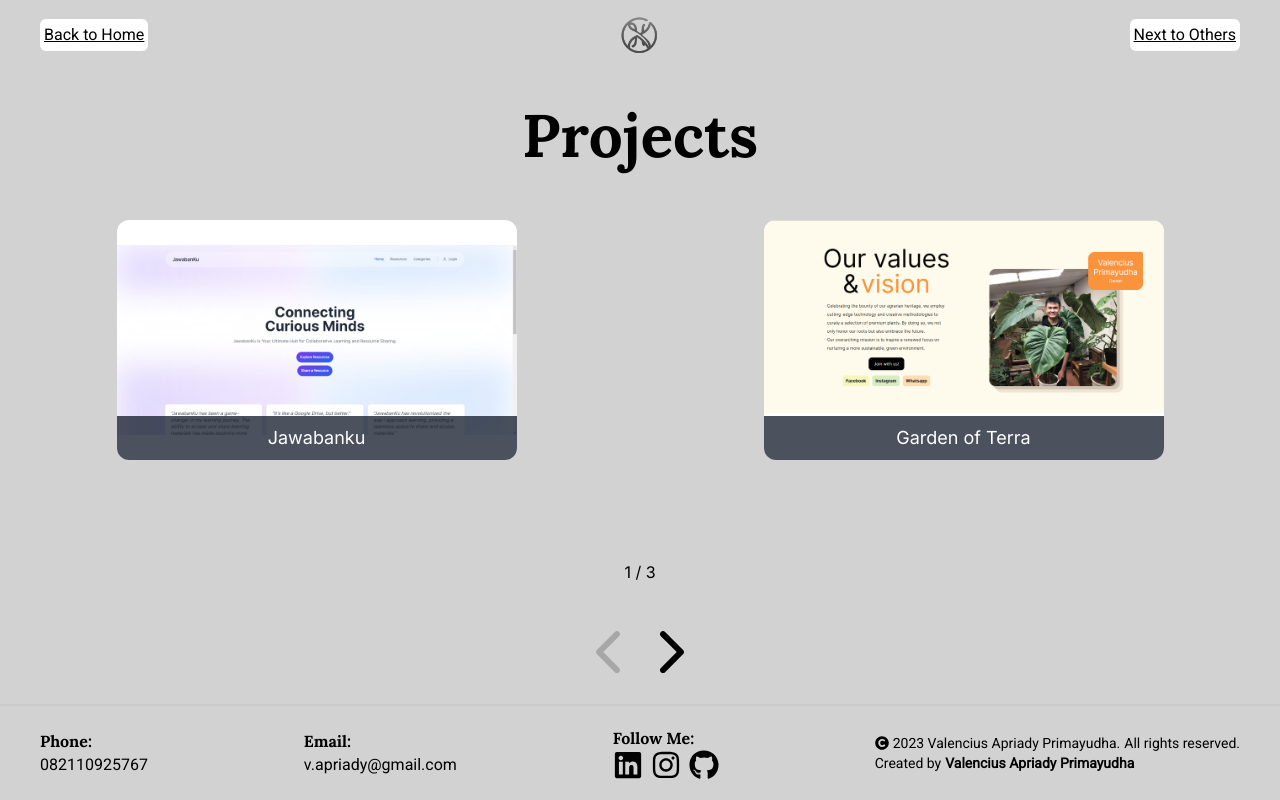
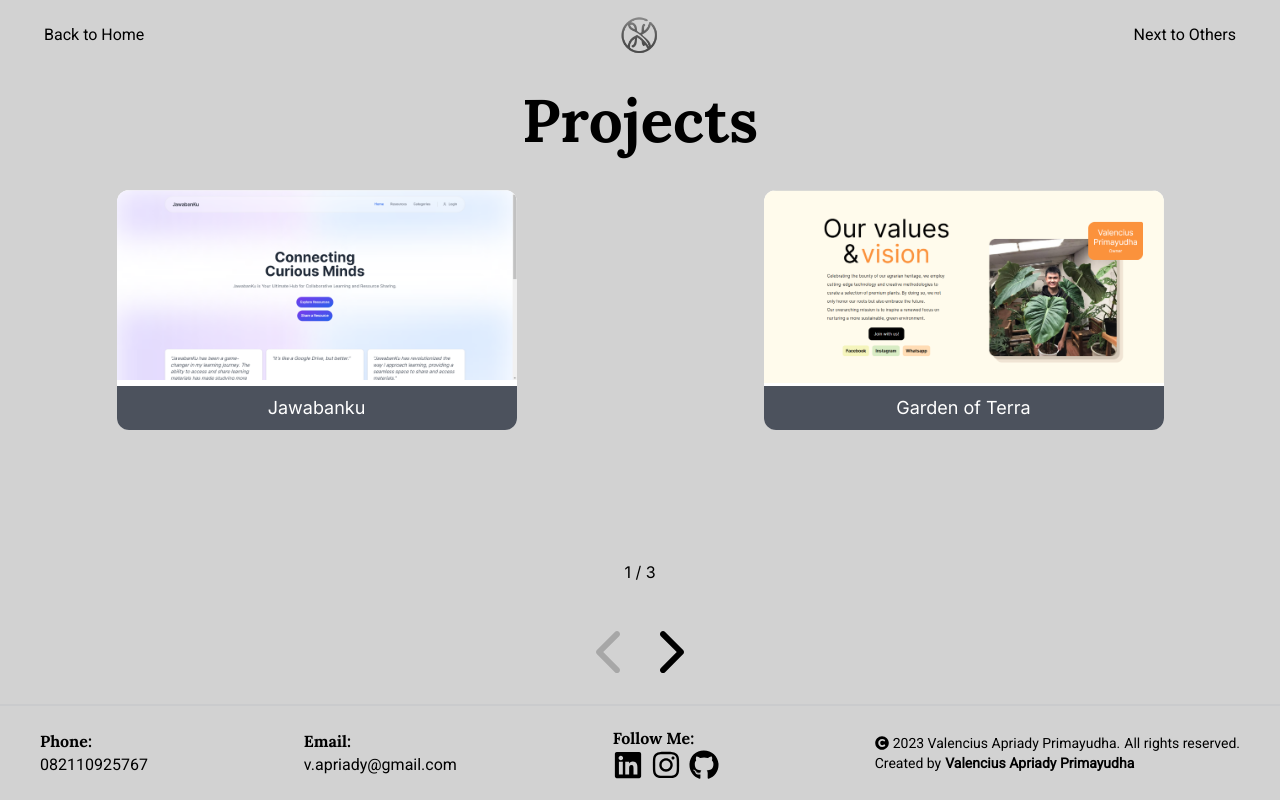
Before and after one commit to valenciusap17/valenciusapriady, a Next.js app: page /projects in a window 1280 px wide. Built offline with nearby package versions, Linux system fonts and the light colour scheme.

Commit message:
fix: change next and prev button as well fix bugs

```diff
--- a/src/app/others/page.tsx
+++ b/src/app/others/page.tsx
@@ -40,7 +40,7 @@ export default function Others() {
           <div className="w-full h-20 flex justify-between items-center px-10">
             <Link href="/..">
               <div
-                className={` ${roboto.className} underline cursor-pointer w-auto p-1 rounded-md bg-white hover:p-2 hover:duration-200`}
+                className={` ${roboto.className} hover:underline cursor-pointer w-auto p-1 rounded-md hover:scale-110 hover:p-2 hover:duration-200`}
               >
                 Back to Home
               </div>
@@ -53,7 +53,7 @@ export default function Others() {
             />
             <Link href="/../projects">
               <div
-                className={` ${roboto.className} underline cursor-pointer w-auto p-1 rounded-md bg-white hover:p-2 hover:duration-200`}
+                className={` ${roboto.className} hover:underline cursor-pointer w-auto p-1 rounded-md hover:scale-110 hover:p-2 hover:duration-200`}
               >
                 Next to Projects
               </div>
@@ -84,7 +84,7 @@ export default function Others() {
             >
               <SwiperSlide>
                 <Link href="https://drive.google.com/file/d/1aLGo-r5-vDSvnd4qNQD2Tegb333c6-_V/view?usp=sharing">
-                  <div className="w-[400px] h-60 bg-white flex flex-col rounded-xl overflow-hidden relative group cursor-pointer">
+                  <div className="w-[350px] h-52 md:w-[400px] md:h-60 bg-white flex flex-col rounded-xl overflow-hidden relative group cursor-pointer">
                     <Image
                       src="/images/dataslayer.png"
                       width={400}
@@ -125,7 +125,7 @@ export default function Others() {
               </SwiperSlide>
               <SwiperSlide>
                 <Link href="https://drive.google.com/file/d/1tgsN-lr3H7HapgxOVbYcz18_QMguLZcv/view">
-                  <div className="w-[400px] h-60 bg-white flex flex-col rounded-xl overflow-hidden relative group cursor-pointer">
+                  <div className="w-[350px] h-52 md:w-[400px] md:h-60 bg-white flex flex-col rounded-xl overflow-hidden relative group cursor-pointer">
                     <Image
                       src="/images/cainiao.png"
                       width={400}
--- a/src/app/projects/page.tsx
+++ b/src/app/projects/page.tsx
@@ -40,7 +40,7 @@ export default function Projects() {
           <div className="w-full h-20 flex justify-between items-center px-10">
             <Link href="/..">
               <div
-                className={` ${roboto.className} underline cursor-pointer w-auto p-1 rounded-md bg-white hover:p-2 hover:duration-200`}
+                className={` ${roboto.className} hover:underline cursor-pointer w-auto p-1 rounded-md hover:scale-110 hover:p-2 hover:duration-200`}
               >
                 Back to Home
               </div>
@@ -53,15 +53,14 @@ export default function Projects() {
             />
             <Link href="/../others">
               <div
-                className={` ${roboto.className} underline cursor-pointer w-auto p-1 rounded-md bg-white hover:p-2 hover:duration-200`}
+                className={` ${roboto.className} hover:underline cursor-pointer w-auto p-1 rounded-md hover:scale-110 hover:p-2 hover:duration-200`}
               >
                 Next to Others
               </div>
             </Link>
           </div>
           <div
-            className={`${lora.className} items-center flex flex-col `}
-            style={{ fontSize: "60px" }}
+            className={`${lora.className} items-center flex flex-col md:text-6xl  text-4xl`}
           >
             Projects
           </div>
@@ -86,7 +85,7 @@ export default function Projects() {
             >
               <SwiperSlide className="">
                 <Link href="https://rpl-frontend-freej1ng.vercel.app/">
-                  <div className="w-[400px] h-60 bg-white flex flex-col rounded-xl overflow-hidden relative group cursor-pointer justify-center items-center">
+                  <div className="w-[350px] h-52 md:w-[400px] md:h-60  bg-white flex flex-col rounded-xl overflow-hidden relative group cursor-pointer ">
                     <Image
                       src="/images/jawabanku.png"
                       width={400}
@@ -127,7 +126,7 @@ export default function Projects() {
               </SwiperSlide>
               <SwiperSlide>
                 <Link href="https://github.com/valenciusap17/gardenofterra">
-                  <div className="w-[400px] h-60 bg-white flex flex-col rounded-xl overflow-hidden relative group cursor-pointer">
+                  <div className="w-[350px] h-52 md:w-[400px] md:h-60 bg-white flex flex-col rounded-xl overflow-hidden relative group cursor-pointer">
                     <Image
                       src="/images/garden-of-terra.png"
                       width={400}
@@ -168,7 +167,7 @@ export default function Projects() {
               </SwiperSlide>
               <SwiperSlide>
                 <Link href="https://perak.cs.ui.ac.id/">
-                  <div className="w-[400px] h-60 bg-white flex flex-col rounded-xl overflow-hidden relative group cursor-pointer">
+                  <div className="w-[350px] h-52 md:w-[400px] md:h-60 bg-white flex flex-col rounded-xl overflow-hidden relative group cursor-pointer">
                     <Image
                       src="/images/perak.png"
                       width={400}
@@ -209,7 +208,7 @@ export default function Projects() {
               </SwiperSlide>
               <SwiperSlide>
                 <Link href="https://github.com/valenciusap17/NotateFE">
-                  <div className="w-[400px] h-60 bg-white flex flex-col rounded-xl overflow-hidden relative group cursor-pointer">
+                  <div className="w-[350px] h-52 md:w-[400px] md:h-60 bg-white flex flex-col rounded-xl overflow-hidden relative group cursor-pointer">
                     <Image
                       src="/images/notate.png"
                       width={400}
```
